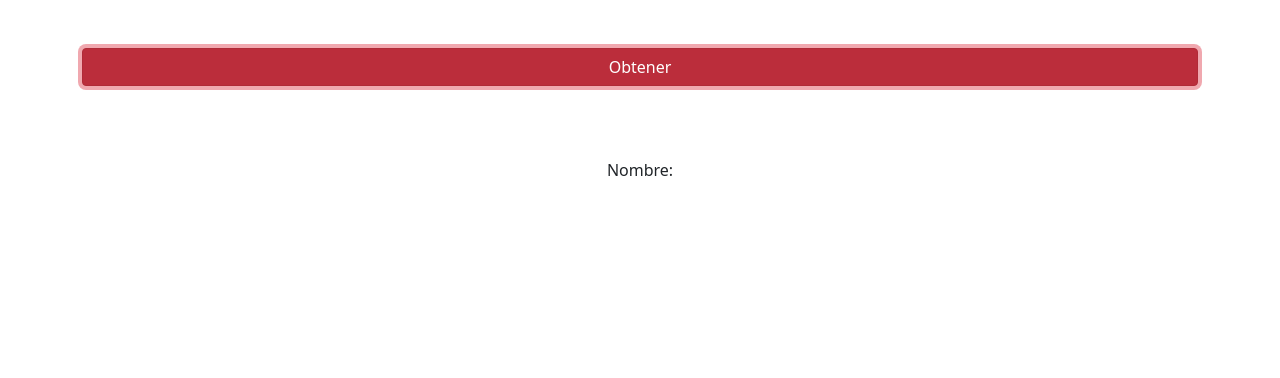
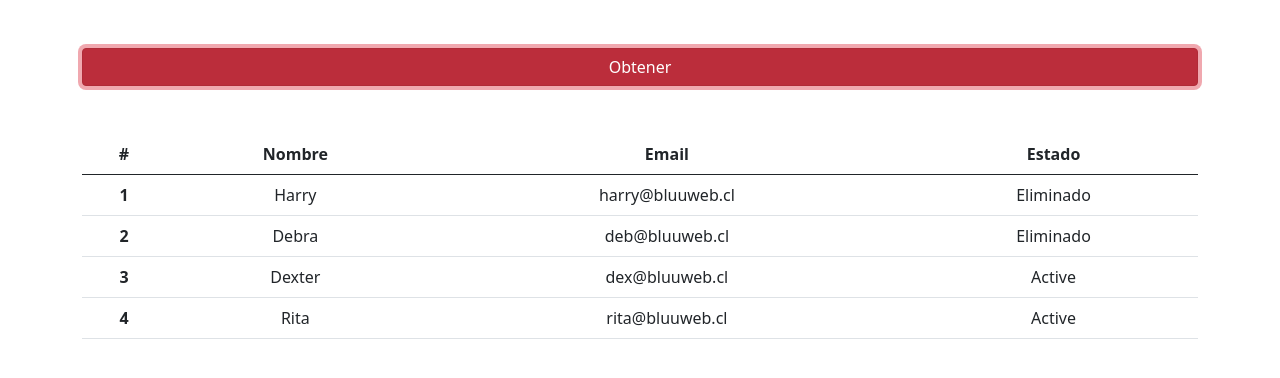
Before and after one commit to rch-goldsnaker/Fech-API, a plain HTML site: page index.html in a window 1280 px wide. Both pictures are taken after a click on the button "Obtener". Drawn offline with nearby package versions, Linux system fonts and the light colour scheme; no server answers.

Commit message:
Leer datos json de un archivo json

```diff
--- a/app.js
+++ b/app.js
@@ -1,14 +1,28 @@
 var contenido = document.querySelector('#contenido')
 
 function traer(){
-    fetch('https://randomuser.me/api/')
-    .then(res=>res.json())
-    .then(data => {
-        console.log(data.results['0'].email)
-        contenido.innerHTML = `
-        <img src="${data.results['0'].picture.large}" width="100px" class="img-fluid rounded-circle" >
-            <p>Nombre:${data.results['0'].name.last}</p>
+    fetch('tabla.json')
+        .then( res => res.json())
+        .then( datos => {
+          //  console.log(datos)
+          tabla(datos)
+        })
+}
+
+function tabla(datos){
+    //console.log(datos)
+    contenido.innerHTML = ``
+    for(let valor of datos){
+        //console.log(valor.nombre)
+        contenido.innerHTML +=`
+                     <tr>
+                        <th scope="row">${valor.id}</th>
+                        <td>${valor.nombre}</td>
+                        <td>${valor.email}</td>
+                        <td>${valor.estado ? "Active":"Eliminado"}</td>
+                    </tr>
         `
-    })
+    }
+
 
 }
--- a/index.html
+++ b/index.html
@@ -13,10 +13,20 @@
   <body>
     <div class="container my-5 text-center">
         <button class="btn btn-danger w-100" onclick="traer()">Obtener</button>
-        <div class="mt-5" id="contenido">
+        <div class="mt-5" >
+            <table class="table">
+                <thead>
+                  <tr>
+                    <th scope="col">#</th>
+                    <th scope="col">Nombre</th>
+                    <th scope="col">Email</th>
+                    <th scope="col">Estado</th>
+                  </tr>
+                </thead>
+                <tbody id="contenido">
 
-            <img src="" width="100px" class="img-fluid rounded-circle" >
-            <p>Nombre:</p>
+                </tbody>
+              </table>
         </div>
     </div>
 
--- /dev/null
+++ b/tabla.json
@@ -0,0 +1,26 @@
+[
+    {
+        "id": 1,
+        "nombre": "Harry",
+        "email": "harry@bluuweb.cl",
+        "estado": false
+    },
+    {
+        "id": 2,
+        "nombre": "Debra",
+        "email": "deb@bluuweb.cl",
+        "estado": false
+    },
+    {
+        "id": 3,
+        "nombre": "Dexter",
+        "email": "dex@bluuweb.cl",
+        "estado": true
+    },
+    {
+        "id": 4,
+        "nombre": "Rita",
+        "email": "rita@bluuweb.cl",
+        "estado": true
+    }
+]
```
